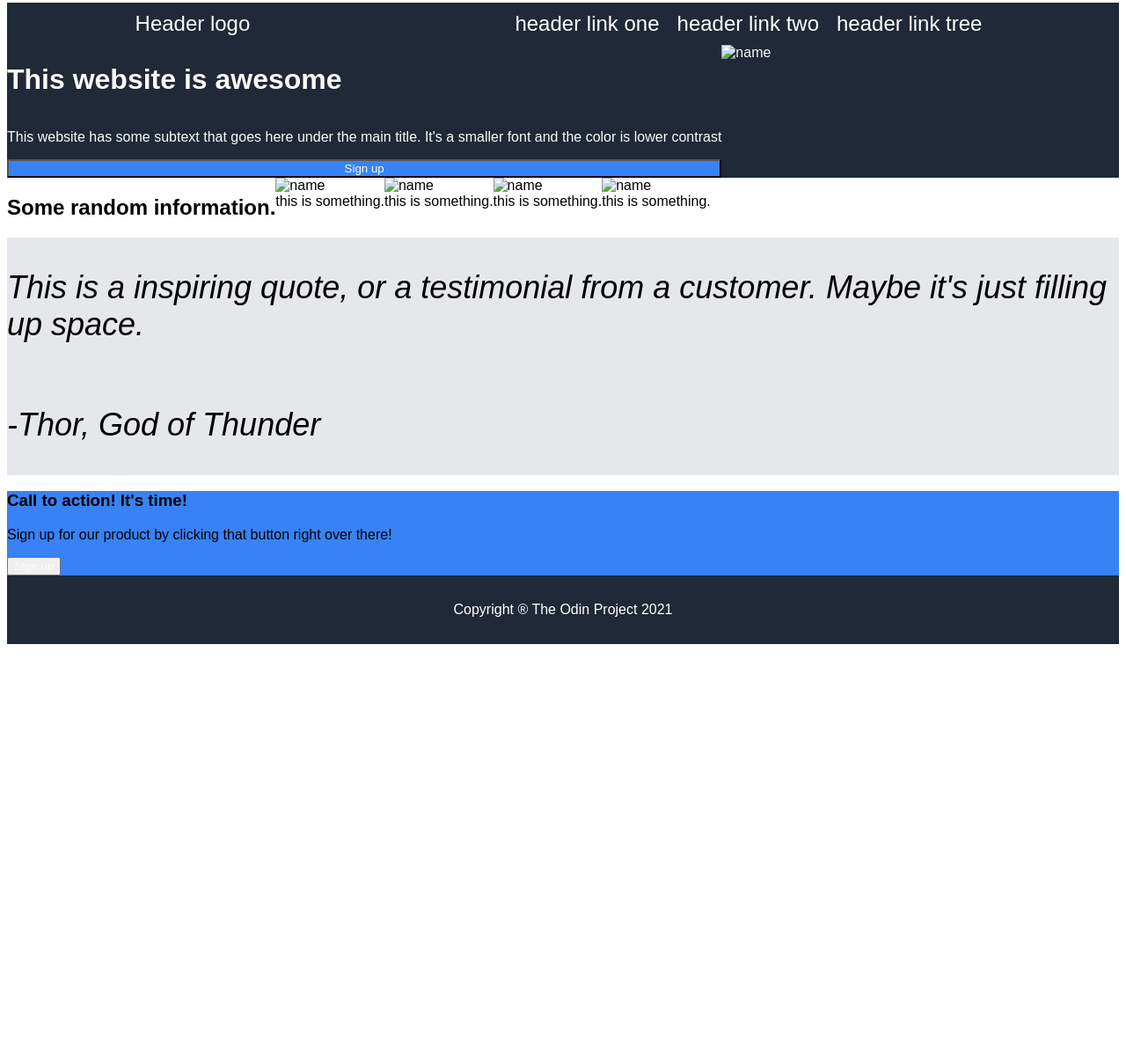
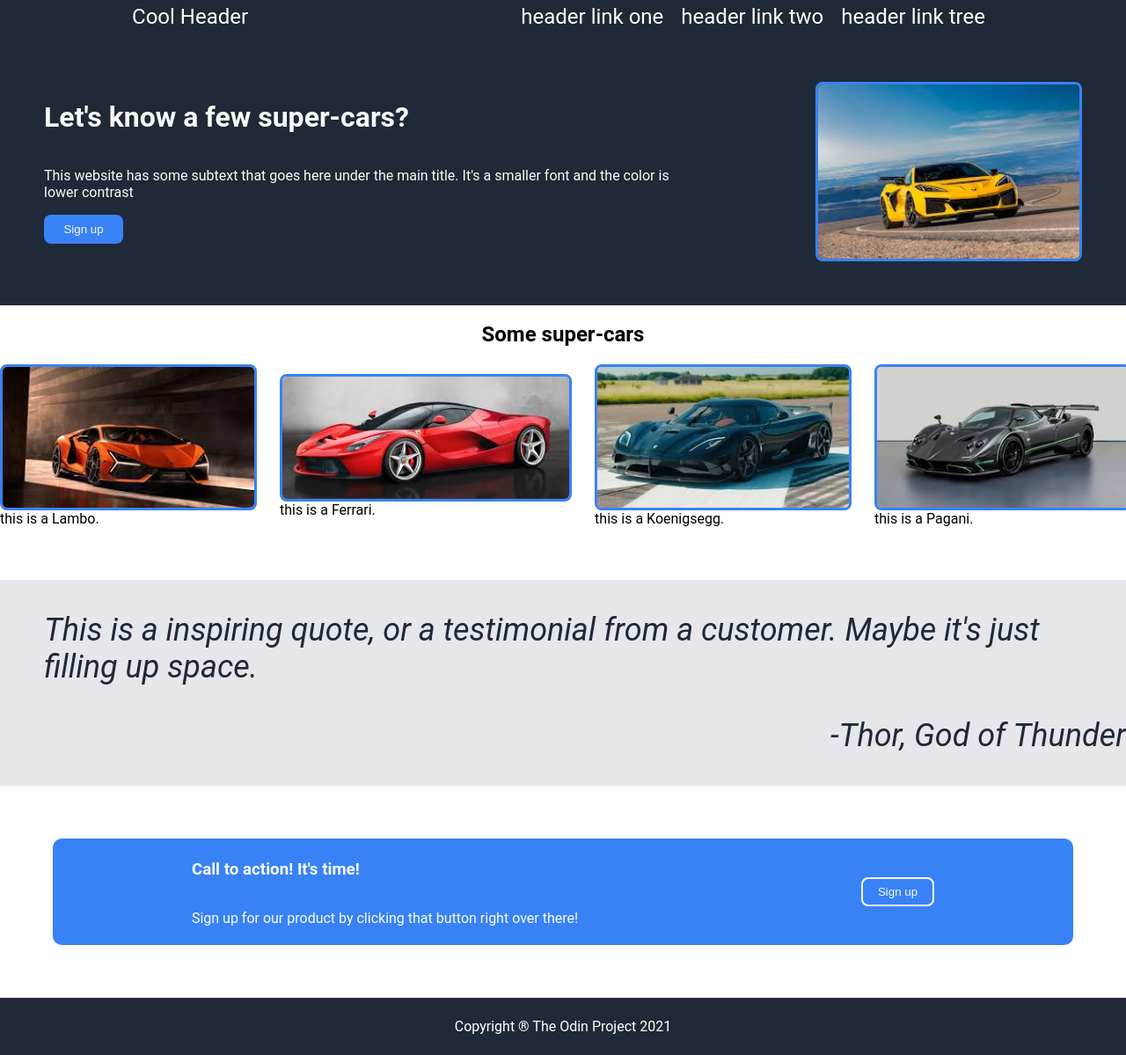
Before and after one commit to MaxFfsd/odin-page, a plain HTML site: page index.html in a window 1280 px wide. Shown: the part 5-1204 px from the top of the page at 88% size. Before the commit the page ends 800 px from the top, so only its background shows below. Drawn offline with Linux system fonts and the light colour scheme.

Commit message:
Finished my first website from zero using flexbox.

```diff
--- a/index.html
+++ b/index.html
@@ -8,7 +8,7 @@
 </head>
 <body>
     <div class="header">
-        Header logo
+        Cool Header
         <div class="links">
             <ul>
                 <li>
@@ -26,42 +26,49 @@
     <div class="c">
         <div class="c1">
             <div class="c1l">
-            <h1>This website is awesome</h1>
+            <h1>Let's know a few super-cars?</h1>
             <p>This website has some subtext that goes here under the main title. It's a smaller font and the color is lower contrast</p>
             <button class="b1">Sign up</button>
             </div>
             <div class="c1r">
-            <img src="../images/file.jpeg" alt="name">
+            <img src="./images/corvette.jpeg" alt="car">
             </div>
         </div>
         <div class="c2">
-            <h2>Some random information.</h2>
-            <div class="imgs"></div>
+            <h2>Some super-cars</h2>
+            <div class="imgs">
                 <div class="img1">
-                    <img src="./images/file.png" alt="name">
-                    <div class="text">this is something.</div>
+                    <img src="./images/lambo.jpeg" alt="car">
+                    <div class="text">this is a Lambo.</div>
                 </div>
                 <div class="img2">
-                    <img src="./images/file.png" alt="name">
-                    <div class="text">this is something.</div>
+                    <img src="./images/ferrari.jpeg" alt="name">
+                    <div class="text">this is a Ferrari.</div>
                 </div>
                 <div class="img3">
-                    <img src="./images/file.png" alt="name">
-                    <div class="text">this is something.</div>
+                    <img src="./images/koenigsegg.jpeg" alt="name">
+                    <div class="text">this is a Koenigsegg.</div>
                 </div>
                 <div class="img4">
-                    <img src="./images/file.png" alt="name">
-                    <div class="text">this is something.</div>
+                    <img src="./images/pagani.jpeg" alt="name">
+                    <div class="text">this is a Pagani.</div>
                 </div>
+            </div>
         </div>
         <div class="c3">
-            <p>This is a inspiring quote, or a testimonial from a customer. Maybe it's just filling up space.</p>
-            <p class="author">-Thor, God of Thunder</p>
+            <div class="c3s">
+                <p class="qtext">This is a inspiring quote, or a testimonial from a customer. Maybe it's just filling up space.</p>
+                <p class="author">-Thor, God of Thunder</p>
+            </div>
         </div>
         <div class="c4">
-            <h3>Call to action! It's time!</h3>
-            <p>Sign up for our product by clicking that button right over there!</p>
-            <button class="b2">Sign up</button>
+            <div class="container">
+                <div class="c4l">
+                    <h3>Call to action! It's time!</h3>
+                    <p>Sign up for our product by clicking that button right over there!</p>
+                </div>
+                <button class="b2">Sign up</button>
+            </div>
         </div>
     </div>
     <div class="footer">Copyright ® The Odin Project 2021</div>
--- a/style.css
+++ b/style.css
@@ -1,9 +1,16 @@
 
 body {
+    font-family: Roboto, sans-serif;
+    margin: 0;
+    padding: 0;
+}
+
+.c{
     display: flex;
-    font-family: Arial, Helvetica, sans-serif;
     flex-direction: column;
-}
+    padding: 0;
+    margin: 0;
+ }
 
  .header {
     display: flex;
@@ -41,42 +48,116 @@ a {
     display: flex;
     color:#F9FAF8;
     background-color: #1f2937;
-
+    justify-content: center;
+    gap: 50px;
 }
 .c1l{
     display: flex;
     flex-direction: column;
-
+    margin: 50px;
+}
+.c1r{
+    display: flex;
+    align-items: center;
+    justify-content: center;
+    margin: 50px ;
+    width: 340px;
+    min-width: 200px;
 }
 button{
     color: #F9FAF8;
 }
 .b1{
     background-color: #3882f6;
-
+    border-radius: 8px;
+    width: 90px;
+    padding: 7px 10px;
+    border-style: solid;
+    border-color: #3882f6;
 }
 
 
 .c2 {
-display: flex;
-
+    display: flex;
+    flex-direction: column;
+    align-items: center;
 
 }
 
+ h2{
+    display: flex;
+
+ }
+ img{
+    display: flex;
+    border-style: solid;
+    border-color: #3882f6;
+    border-radius: 8px;
+    width: 100%;
+    height: auto;
+ }
 .imgs{
     display: flex;
+    flex-direction: row;
+    align-items: center;
+    justify-content: center;
+    gap: 32px;
+    margin-bottom: 60px;
+    flex: 1;
 }
-
-.c3 {
+ /*c3s{
+    display: flex;
+    align-items: center;
+    justify-content: center;
+}*/
+.c3{
     display: flex;
     flex-direction: column;
     background-color: #e5e7eb;
     font-size: 36px;
     font-style: italic;
+    color: #1f2937;
+    align-items: center;
+    justify-content: center;
+}
+.qtext{
+    margin-left: 50px;
+    margin-right: 50px;
 }
 
-.c4 {
+.author{
+    display: flex;
+    justify-content:right;
+
+}
+.c4{
+    display: flex;
+    justify-content: center;
+
+}
+.c4l{
+    display: flex;
+    flex-direction: column;
+}
+.container {
+    background: #3882f6;
+    border-radius: 10px;
+    display: flex;
+    gap: 16px;
+    padding: 5px;
+    margin: 60px;
+    flex: 1;
+    justify-content: space-around;
+    align-items: center;
+    color: #F9FAF8;
+}
+
+.b2{
 background-color: #3882f6;
+border-style: solid;
+border-color: #F9FAF8;
+border-radius: 8px;
+padding: 7px 17px;
 }
 
 .footer {
@@ -85,5 +166,5 @@ background-color: #3882f6;
     align-items: center;
     justify-content: center;
     color: white;
-    padding: 30px;
+    padding: 23px;
 }
```
Also changed, not shown: images/corvette.jpeg (added), images/ferrari.jpeg (added), images/koenigsegg.jpeg (added), images/lambo.jpeg (added), images/pagani.jpeg (added), images/porsche.jpeg (added), 1 other file.
